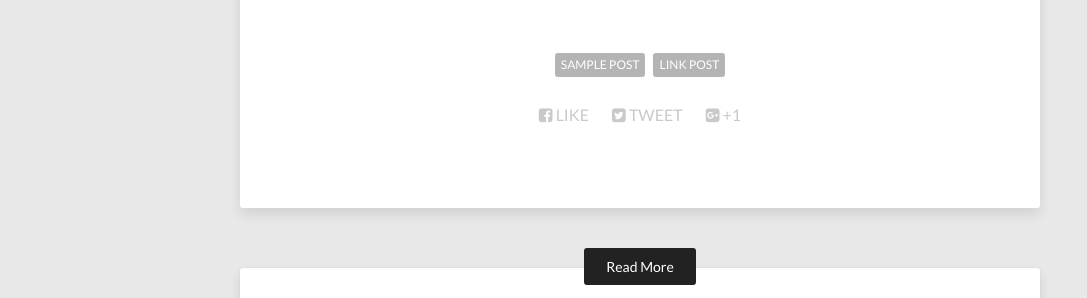
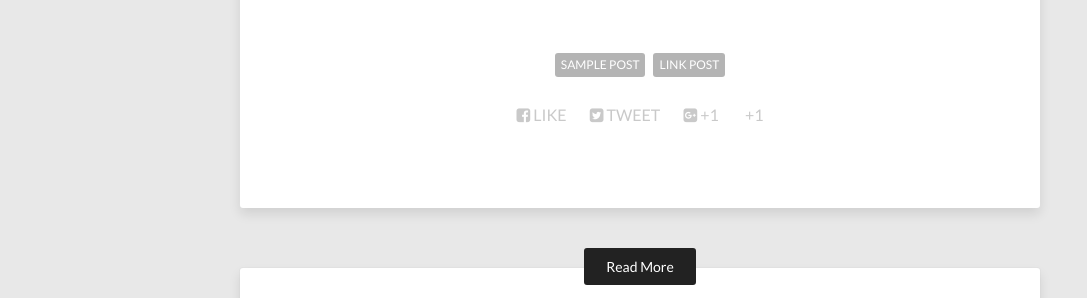
Before and after one commit to duanjian66/duanjian66.github.io, a Jekyll site: the page built from _posts/2013-08-12-sample-link-post.md, in a window 1280 px wide. Shown: the part 376-674 px from the top of the page, without its empty margins (0-1087 px from the left). Built offline with Jekyll 4.4.1, drawn with Linux system fonts in a browser that asks for light colours; nearby versions of some CDN libraries.

Commit message:
Update social-share.html

```diff
--- a/_includes/social-share.html
+++ b/_includes/social-share.html
@@ -3,5 +3,7 @@
     <li class="facebook"><a href="https://www.facebook.com/sharer/sharer.php?u={{ site.url }}{{ page.url }}" title="Share on Facebook"><span class="count"><i class="fa fa-facebook-square"></i> Like</span></a></li>
     <li class="twitter"><a href="https://twitter.com/intent/tweet?text={{ site.url }}{{ page.url }}" title="Share on Twitter"><span class="count"><i class="fa fa-twitter-square"></i> Tweet</span></a></li>
     <li class="googleplus"><a href="https://plus.google.com/share?url={{ site.url }}{{ page.url }}" title="Share on Google Plus"><span class="count"><i class="fa fa-google-plus-square"></i> +1</span></a></li>
+    <li class="weibo"><a href="https://www.weibo.com/share?url={{ site.url }}{{ page.url }} " title="Share on Weibo"><span class="count"><i class="fa fa-weibo-square"></i> +1</span></a></li>
+
   </ul>
 </div><!-- /.social-share -->
```
